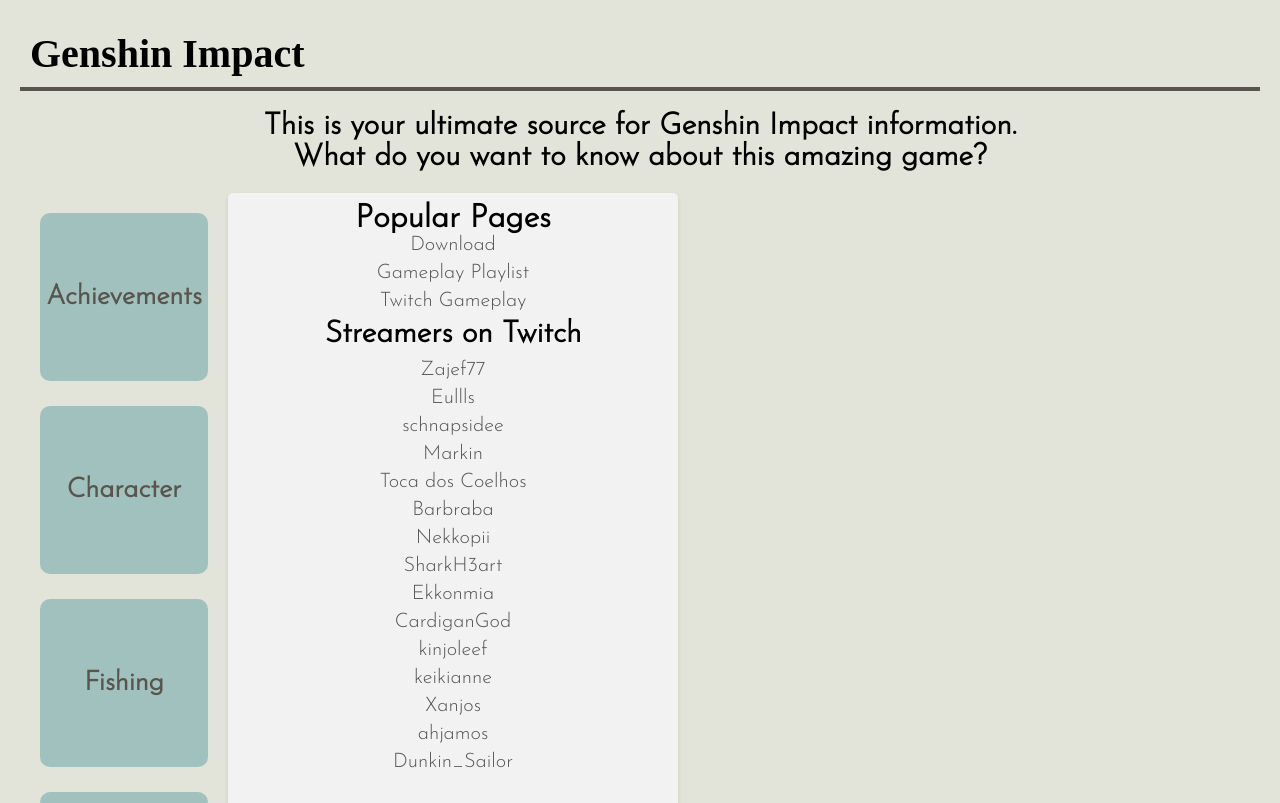
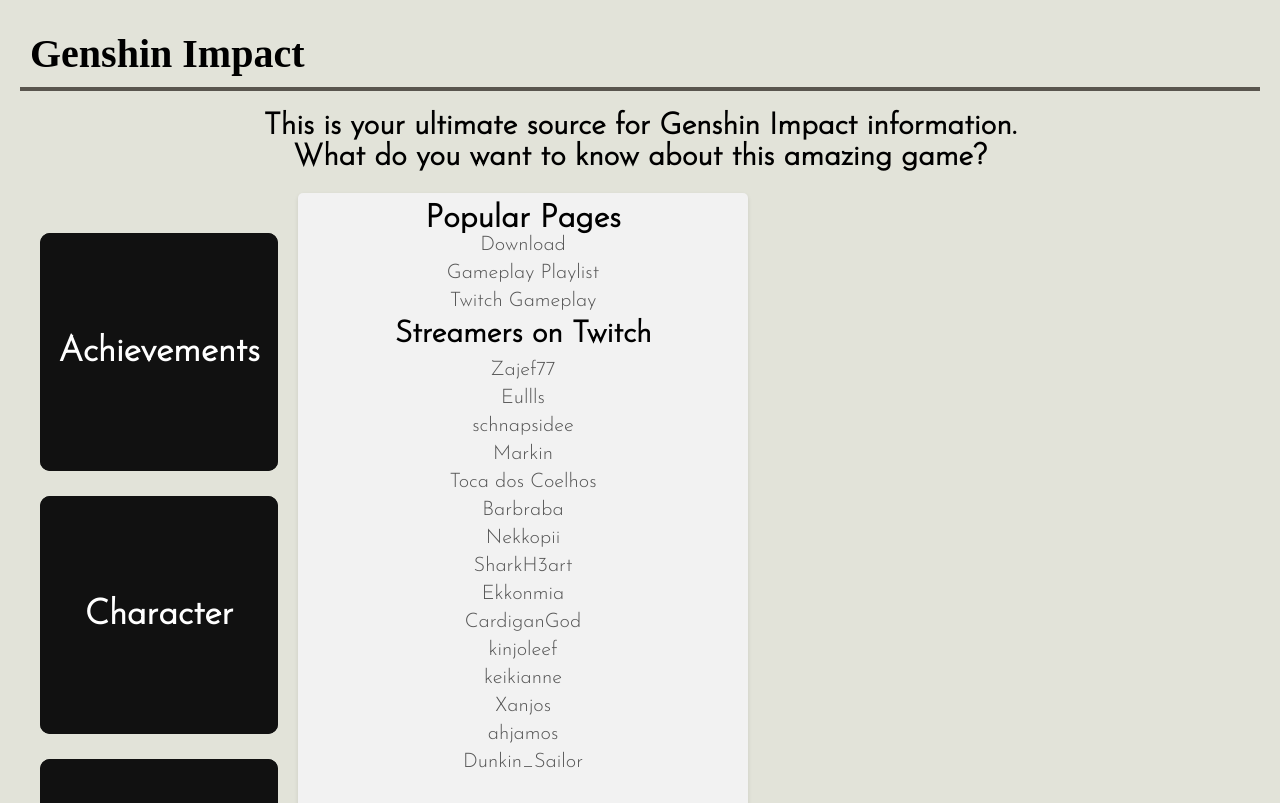
Before and after one commit to Reynanwq/Genshin-Impact, a React (Vite) app in the folder frontend/genshin-impact/: page / in a window 1280 px wide. Shown: the top 803 px of the page. Built offline with nearby package versions, Linux system fonts and the light colour scheme; a web font is replaced by a local one.

Commit message:
:lipstick: feat: changing the size of div and styling class nav_box

```diff
--- a/frontend/genshin-impact/src/components/footer/footer.css
+++ b/frontend/genshin-impact/src/components/footer/footer.css
@@ -3,7 +3,7 @@
   padding: 10px;
   text-align: center;
   border-top: 1px solid #ccc;
-  font-size: 14px;
+  font-size: 17px;
   color: #555;
 }
 
--- a/frontend/genshin-impact/src/components/navigation-links/navigation-links.css
+++ b/frontend/genshin-impact/src/components/navigation-links/navigation-links.css
@@ -22,14 +22,14 @@
   display: flex;
   flex-wrap: wrap;
   justify-content: space-arround;
- /* margin-top: 20px;*/
+  margin-top: 20px;
 }
 
 
 .navigation-links h3 {
   margin: 8px 0;
   cursor: pointer;
-  color: #59554e;
+  color: #fff;
   display: flex;
   flex-direction: column;
   align-items: center;
@@ -37,11 +37,10 @@
   transition: background-color 0.2s, color 0.2s;
   text-decoration: none !important;
   font-family: 'Josefin Sans', sans-serif;
-  font-size: 27px;
+  font-size: 35px;
 }
 
 .navigation-links h3:hover {
-  background-color: #f3f4e5;
   color: #a1c1be;
 }
 
@@ -59,9 +58,9 @@
   display: flex;
   align-items: center;
   justify-content: center;
-  width: 168px; /* Ajuste o tamanho da caixa conforme necessário */
-  height: 168px; /* Ajuste o tamanho da caixa conforme necessário */
-  background-color: #a1c1be; /* Cor de fundo azul */
+  width: 238px; /* Ajuste o tamanho da caixa conforme necessário */
+  height: 238px; /* Ajuste o tamanho da caixa conforme necessário */
+  background-color: #111; /* Cor de fundo azul */
   border-radius: 10px; /* Borda arredondada */
   margin: 20px;
   margin-bottom: 5px;
@@ -74,7 +73,60 @@
   box-sizing: border-box;
 }
 
-.nav_box:hover {
-  background-color: #f3f4e5; /* Cor de fundo azul mais escura ao passar o mouse */
-  color: #a1c1be; /* Cor do texto ao passar o mouse */
+.nav_box {
+  position: relative;
+  display: flex;
+  align-items: center;
+  justify-content: center;
+  width: 238px; /* Ajuste o tamanho da caixa conforme necessário */
+  height: 238px; /* Ajuste o tamanho da caixa conforme necessário */
+  background-color: #111;
+  border-radius: 10px;
+  margin: 20px;
+  margin-bottom: 5px;
+  padding: 2rem;
+  cursor: pointer;
+  transition: background-color 0.2s, color 0.2s;
+  font-family: 'Josefin Sans', sans-serif;
+  color: #fff;
+  box-sizing: border-box;
 }
+
+.nav_box:before,
+.nav_box:after {
+  /* Mova as regras em comum aqui */
+  z-index: -1;
+  content: '';
+  position: absolute;
+  width: 100%;
+  height: 100%;
+  background: #111;
+  left: 0;
+  top: 0;
+  border-radius: 10px;
+}
+
+.nav_box:before {
+  /* Mova as regras específicas do brilho aqui */
+  background: linear-gradient(45deg, #ff0000, #ff7300, #fffb00, #48ff00, #00ffd5, #002bff, #7a00ff, #ff00c8, #ff0000);
+  top: -2px;
+  left: -2px;
+  background-size: 400%;
+  filter: blur(5px);
+  width: calc(100% + 4px);
+  height: calc(100% + 4px);
+  animation: glowing 20s linear infinite;
+  opacity: 0;
+  transition: opacity 0.3s ease-in-out;
+}
+
+.nav_box:hover:before {
+  opacity: 1;
+}
+
+
+@keyframes glowing {
+    0% { background-position: 0 0; }
+    50% { background-position: 400% 0; }
+    100% { background-position: 0 0; }
+}
```
